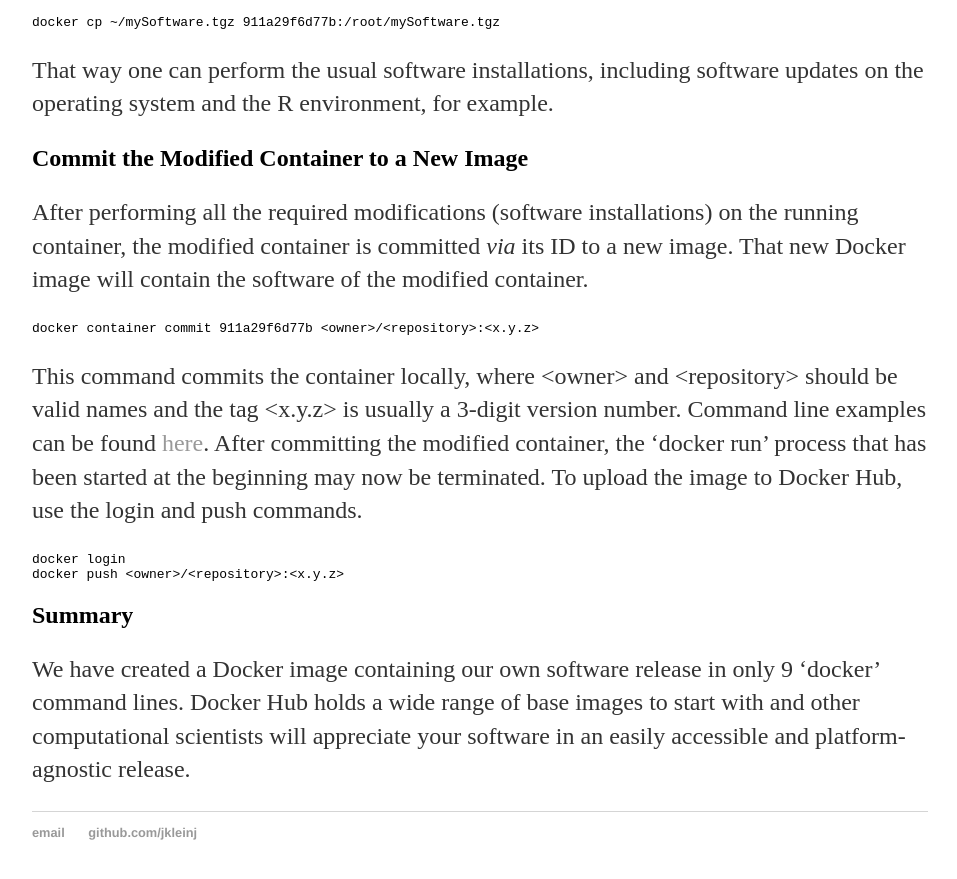
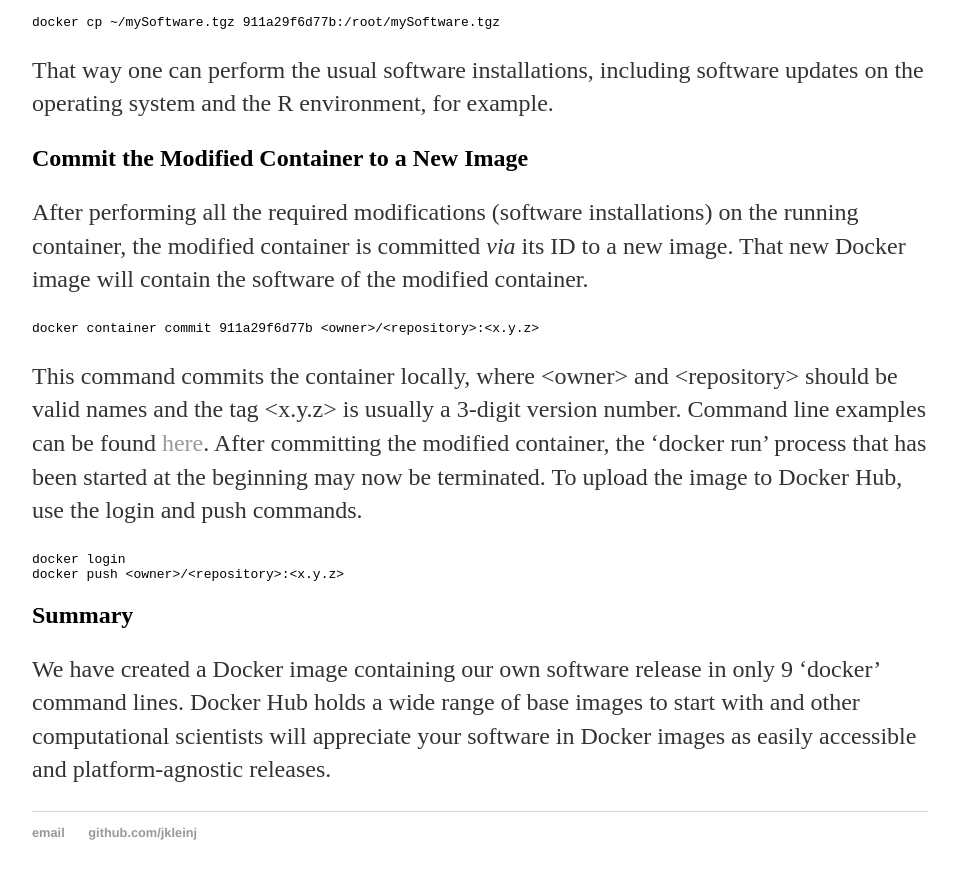
Before and after one commit to jkleinj/jkleinj.github.io, a Jekyll site: the page built from _posts/2020-05-06-Docker-for-the-Computational-Scientist.md, in a window 1280 px wide and 900 px high, scrolled down 2457 px. Shown: the top 879 px of the window, without its empty margins (160-1117 px from the left). Built offline with Jekyll 4.4.1, drawn with Linux system fonts in a browser that asks for light colours.

Commit message:
Update 2020-05-06-Docker-for-the-Computational-Scientist.md

```diff
--- a/_posts/2020-05-06-Docker-for-the-Computational-Scientist.md
+++ b/_posts/2020-05-06-Docker-for-the-Computational-Scientist.md
@@ -92,4 +92,4 @@
 
 ## Summary
 We have created a Docker image containing our own software release in only 9 'docker' command lines.
-Docker Hub holds a wide range of base images to start with and other computational scientists will appreciate your software in an easily accessible and platform-agnostic release.
+Docker Hub holds a wide range of base images to start with and other computational scientists will appreciate your software in Docker images as easily accessible and platform-agnostic releases.
```
